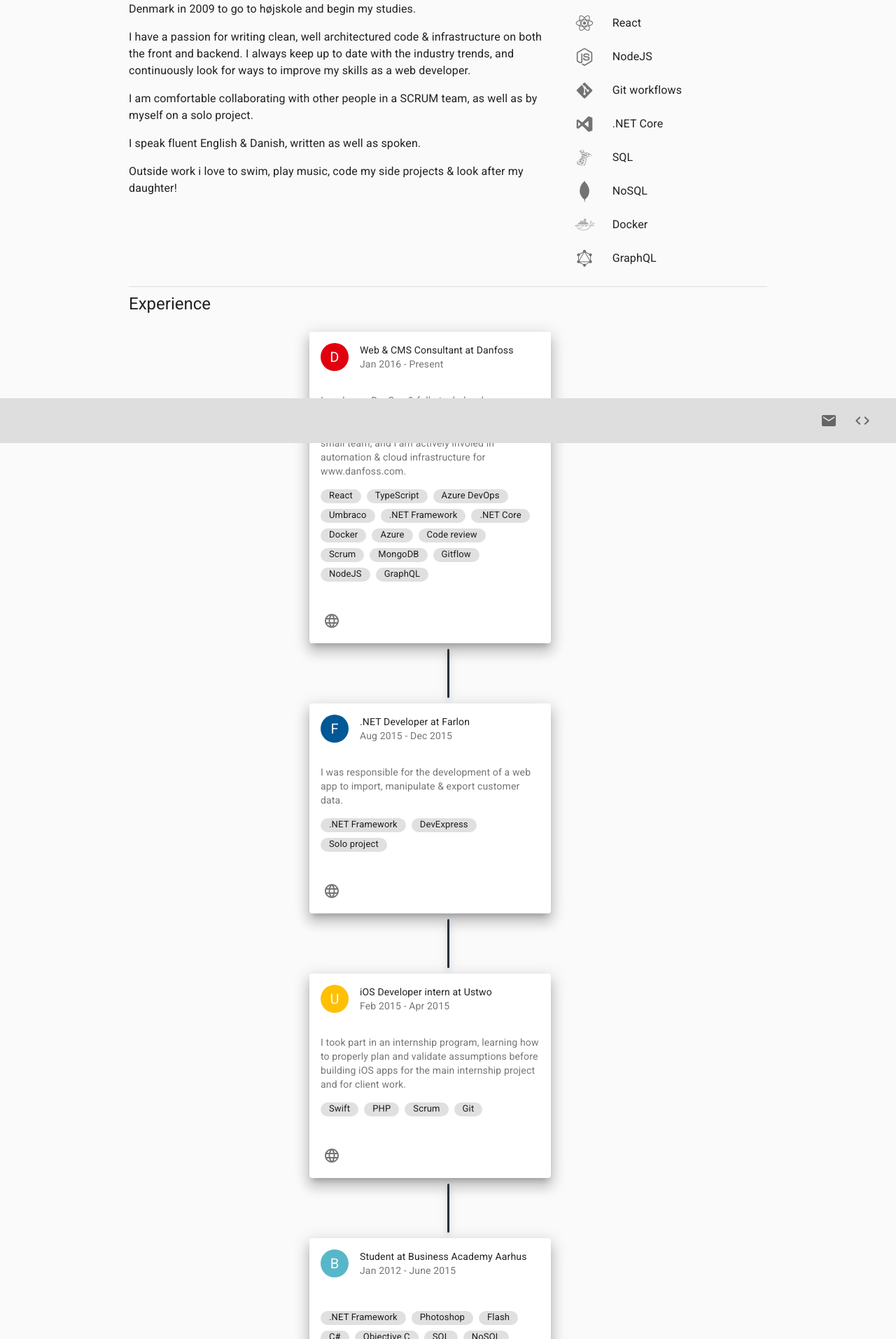
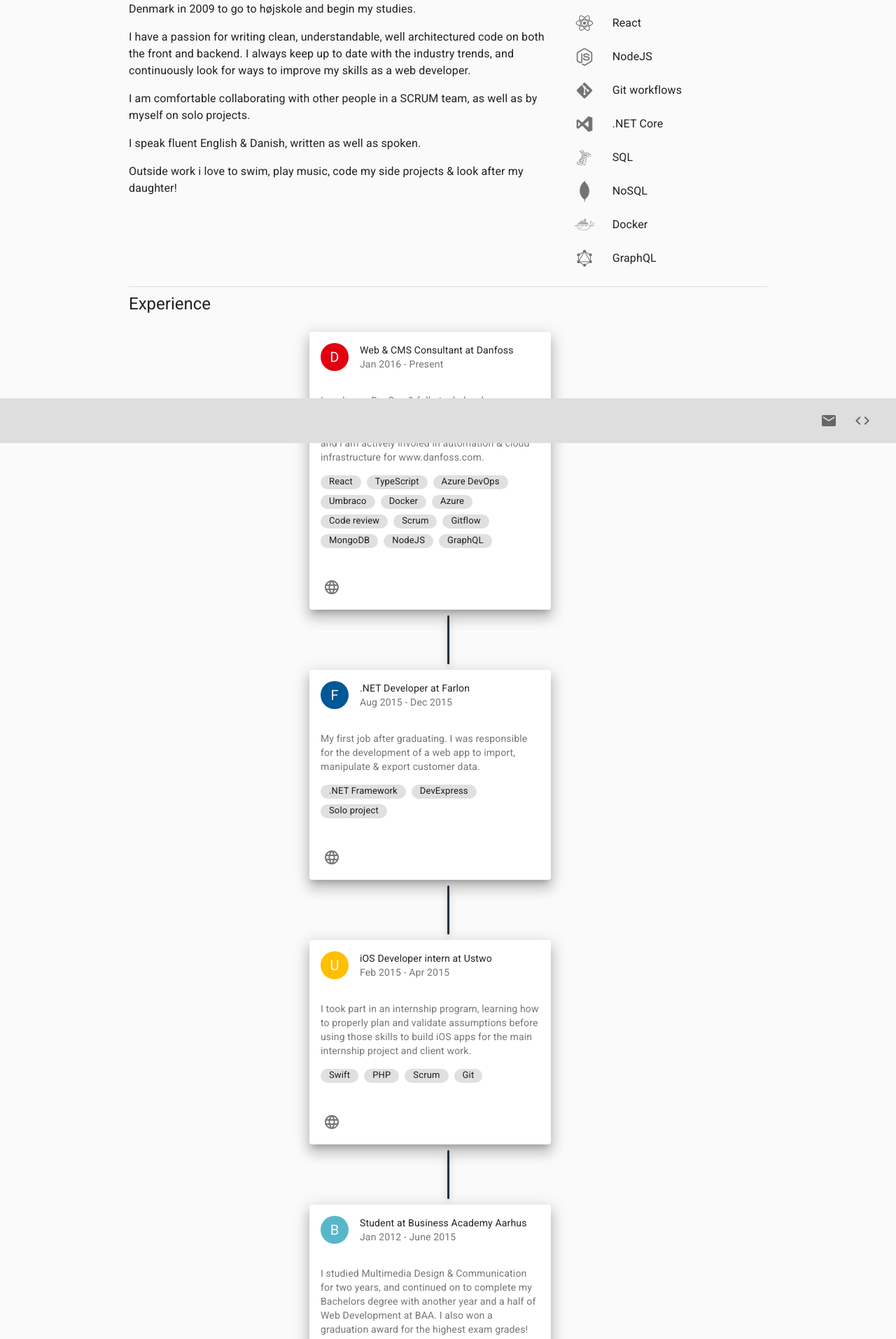
Before and after one commit to alexbechmann/cv, a React (Create React App) app: page / in a window 1280 px wide. Shown: the part 167-2080 px from the top of the page at 70% size. Built offline with nearby package versions, Linux system fonts and the light colour scheme.

Commit message:
latest texts

```diff
--- a/src/App.tsx
+++ b/src/App.tsx
@@ -31,12 +31,12 @@ const App = () => {
               grew up in Suffolk, United Kingdom and moved to Denmark in 2009 to go to højskole and begin my studies.
             </Typography>
             <Typography paragraph>
-              I have a passion for writing clean, well architectured code & infrastructure on both the front and
-              backend. I always keep up to date with the industry trends, and continuously look for ways to improve my
-              skills as a web developer.
+              I have a passion for writing clean, understandable, well architectured code on both the front and backend.
+              I always keep up to date with the industry trends, and continuously look for ways to improve my skills as
+              a web developer.
             </Typography>
             <Typography paragraph>
-              I am comfortable collaborating with other people in a SCRUM team, as well as by myself on a solo project.
+              I am comfortable collaborating with other people in a SCRUM team, as well as by myself on solo projects.
             </Typography>
             <Typography paragraph>I speak fluent English & Danish, written as well as spoken.</Typography>
             <Typography paragraph>
--- a/src/components/Experience.tsx
+++ b/src/components/Experience.tsx
@@ -14,7 +14,7 @@ const jobs: JobCardProps[] = [
     companyName: 'Danfoss',
     role: 'Web & CMS Consultant',
     description:
-      'I work as a DevOps & full-stack developer, accross a suite of CMS websites. I built the company Intranet from the ground up with a small team, and i am actively involed in automation & cloud infrastructure for www.danfoss.com.',
+      'I work as a DevOps & full-stack developer, across a number of CMS websites. I built the company Intranet from the ground up with a small team, and i am actively involed in automation & cloud infrastructure for www.danfoss.com.',
     timespan: 'Jan 2016 - Present',
     color: '#e2000f',
     url: 'https://www.danfoss.com/',
@@ -24,14 +24,12 @@ const jobs: JobCardProps[] = [
       'TypeScript',
       'Azure DevOps',
       'Umbraco',
-      '.NET Framework',
-      '.NET Core',
       'Docker',
       'Azure',
       'Code review',
       'Scrum',
+      'Gitflow',
       'MongoDB',
-      'Gitflow',
       'NodeJS',
       'GraphQL'
     ]
@@ -39,7 +37,8 @@ const jobs: JobCardProps[] = [
   {
     companyName: 'Farlon',
     role: '.NET Developer',
-    description: 'I was responsible for the development of a web app to import, manipulate & export customer data.',
+    description:
+      'My first job after graduating. I was responsible for the development of a web app to import, manipulate & export customer data.',
     timespan: 'Aug 2015 - Dec 2015',
     color: '#005896',
     url: 'https://www.farlon.com/',
@@ -50,7 +49,7 @@ const jobs: JobCardProps[] = [
     companyName: 'Ustwo',
     role: 'iOS Developer intern',
     description:
-      'I took part in an internship program, learning how to properly plan and validate assumptions before building iOS apps for the main internship project and for client work.',
+      'I took part in an internship program, learning how to properly plan and validate assumptions before using those skills to build iOS apps for the main internship project and client work.',
     timespan: 'Feb 2015 - Apr 2015',
     color: '#ffbf02',
     url: 'https://www.ustwo.com/',
@@ -60,12 +59,13 @@ const jobs: JobCardProps[] = [
   {
     companyName: 'Business Academy Aarhus',
     role: 'Student',
-    description: '',
+    description:
+      'I studied Multimedia Design & Communication for two years, and continued on to complete my Bachelors degree with another year and a half of Web Development at BAA. I also won a graduation award for the highest exam grades!',
     timespan: 'Jan 2012 - June 2015',
     color: '#57B7C9',
     url: 'https://www.baaa.dk/',
     tasks: [],
-    tags: ['.NET Framework', 'Photoshop', 'Flash', 'C#', 'Objective C', 'SQL', 'NoSQL']
+    tags: ['.NET Framework', 'PHP', 'C#', 'Objective C', 'Photoshop', 'SQL', 'NoSQL', 'HTML', 'CSS', 'JavaScript']
   }
 ];
 
```
